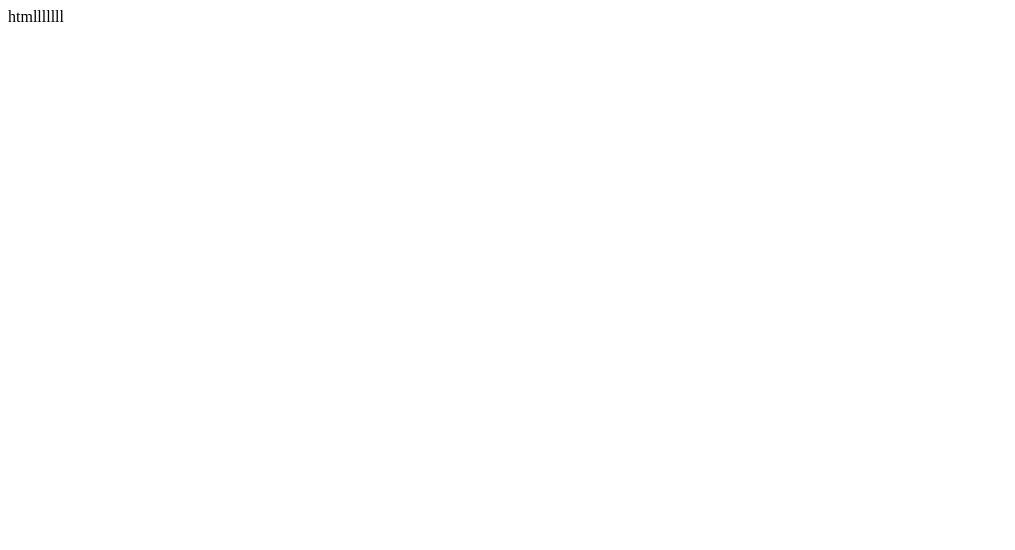
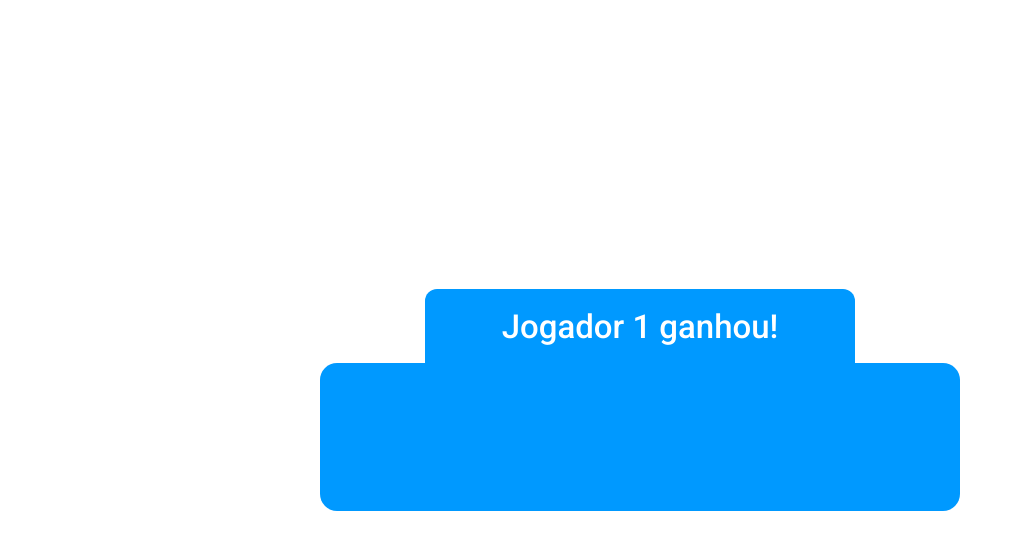
Before and after one commit to marcoshenriquemaia/joquempo-htc-04, a plain HTML site: page index.html in a window 1280 px wide. Shown: the whole page, without its empty margins (0-1015 px from the left). Drawn offline with Linux system fonts and the light colour scheme.

Commit message:
iniciando header

```diff
--- a/index.html
+++ b/index.html
@@ -1 +1,20 @@
-htmlllllll
+<!DOCTYPE html>
+<html lang="pt-BR">
+<head>
+    <meta charset="UTF-8">
+    <meta name="viewport" content="width=device-width, initial-scale=1.0">
+    <link rel="preconnect" href="https://fonts.googleapis.com">
+    <link rel="preconnect" href="https://fonts.gstatic.com" crossorigin>
+    <link href="https://fonts.googleapis.com/css2?family=Roboto:wght@500;700;900&display=swap" rel="stylesheet">
+    <link rel="stylesheet" href="reset.css">
+    <link rel="stylesheet" href="styles.css">
+    <title>Joquempo Hall To Code</title>
+</head>
+<body>
+    <header class="header">
+        <h1 class="winner-title">Jogador 1 ganhou!</h1>
+        <div class="scoreboard-box"></div>
+    </header>
+    <footer></footer>
+</body>
+</html>
--- /dev/null
+++ b/reset.css
@@ -0,0 +1,54 @@
+/* http://meyerweb.com/eric/tools/css/reset/
+   v2.0 | 20110126
+   License: none (public domain)
+*/
+
+html, body, div, span, applet, object, iframe,
+h1, h2, h3, h4, h5, h6, p, blockquote, pre,
+a, abbr, acronym, address, big, cite, code,
+del, dfn, em, img, ins, kbd, q, s, samp,
+small, strike, strong, sub, sup, tt, var,
+b, u, i, center,
+dl, dt, dd, ol, ul, li,
+fieldset, form, label, legend,
+table, caption, tbody, tfoot, thead, tr, th, td,
+article, aside, canvas, details, embed,
+figure, figcaption, footer, header, hgroup,
+menu, nav, output, ruby, section, summary,
+time, mark, audio, video {
+	margin: 0;
+	padding: 0;
+	border: 0;
+	font-size: 100%;
+	vertical-align: baseline;
+}
+/* HTML5 display-role reset for older browsers */
+article, aside, details, figcaption, figure,
+footer, header, hgroup, menu, nav, section {
+	display: block;
+}
+body {
+	line-height: 1;
+}
+ol, ul {
+	list-style: none;
+}
+blockquote, q {
+	quotes: none;
+}
+blockquote:before, blockquote:after,
+q:before, q:after {
+	content: '';
+	content: none;
+}
+table {
+	border-collapse: collapse;
+	border-spacing: 0;
+}
+
+/* aditional config */
+
+* {
+    font-family: 'Roboto', sans-serif;
+    font-weight: 500;
+}
--- /dev/null
+++ b/styles.css
@@ -0,0 +1,33 @@
+body {
+    display: flex;
+    justify-content: center;
+    align-items: center;
+    width: 100vw;
+    height: 100vh;
+}
+
+.header {
+    width: 100%;
+    display: flex;
+    flex-direction: column;
+    align-items: center;
+}
+
+.winner-title {
+    background-color: #0099FF;
+    color: #ffffff;
+    height: 74px;
+    width: 430px;
+    display: flex;
+    justify-content: center;
+    align-items: center;
+    border-radius: 12px 12px 0 0;
+    font-size: 33px;
+}
+
+.scoreboard-box {
+    width: 50%;
+    height: 148px;
+    background-color: #0099ff;
+    border-radius: 17px;
+}
```
